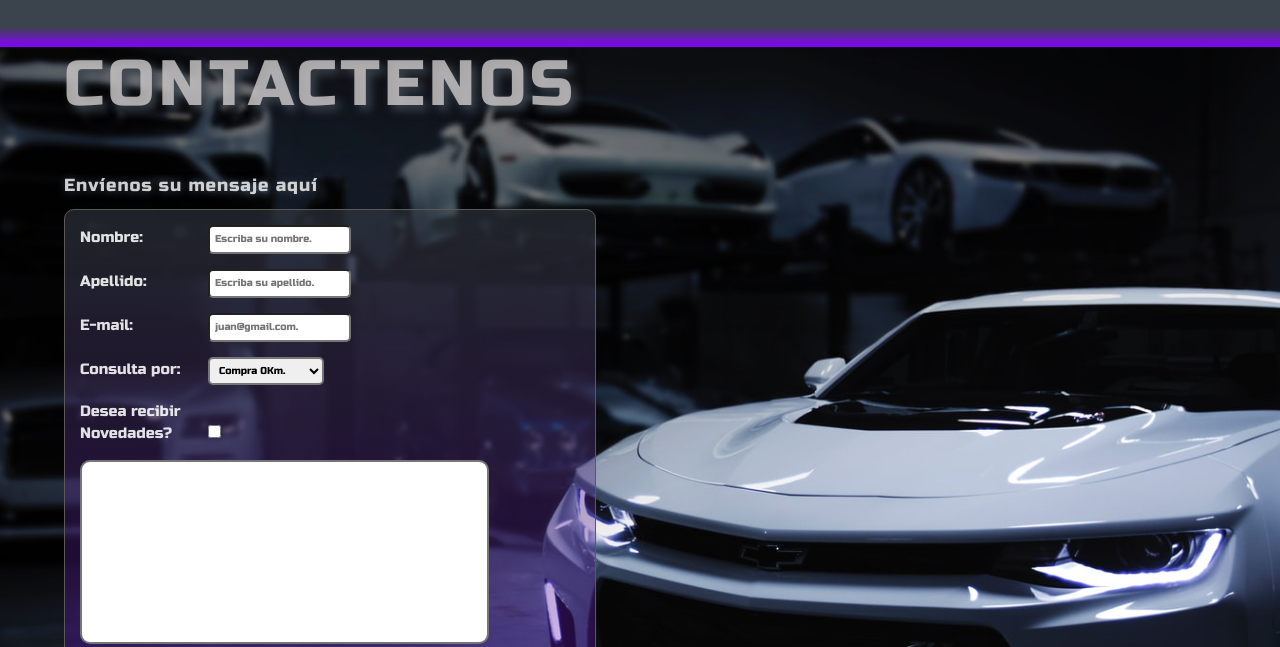
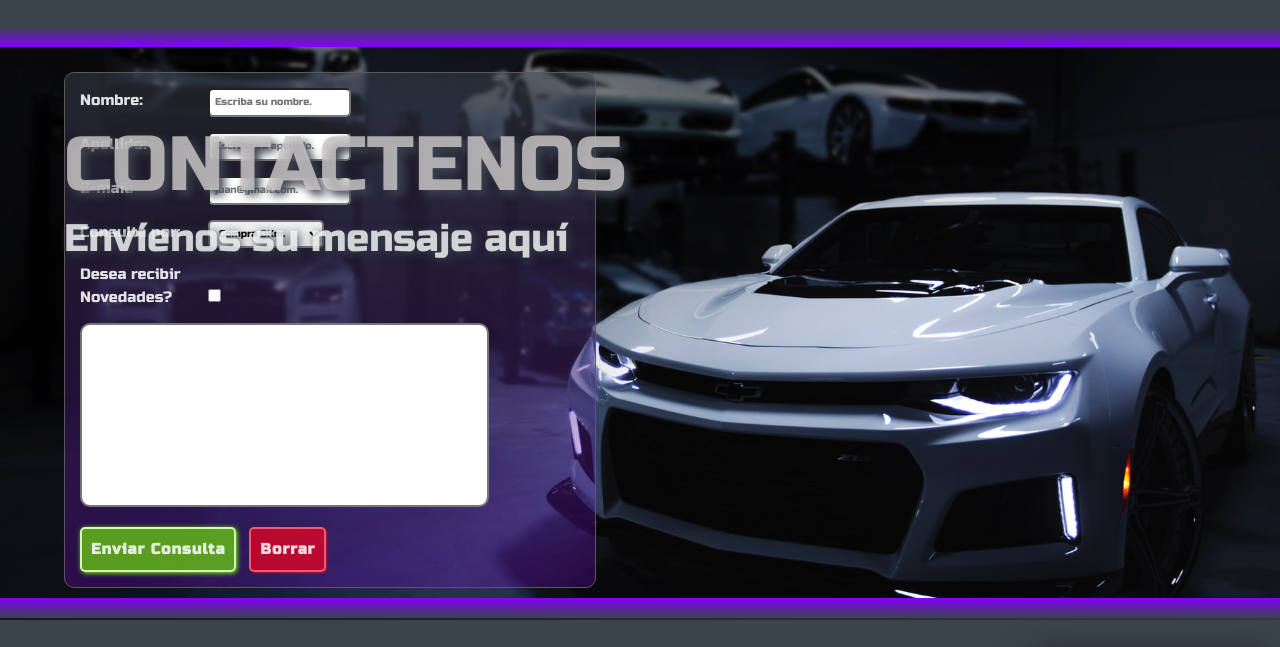
Before and after one commit to octavioadm/DXCar, a plain HTML site: page html/contacto.html in a window 1280 px wide. Shown: the part 81-728 px from the top of the page. Drawn offline with nearby package versions, Linux system fonts and the light colour scheme.

Commit message:
modificaciones en contacto

```diff
--- a/html/contacto.html
+++ b/html/contacto.html
@@ -70,8 +70,10 @@
       <div class="backLineNavbar"></div>
     </header>
     <!-- CUERPO CONTACTO -->
-    <div class="titContacto"><h2>CONTACTENOS</h2></div>
-    <div class="titForm"><h3>Envíenos su mensaje aquí</h3></div>
+    <div class="titContacto">
+      <h2>CONTACTENOS</h2>
+      <h3>Envíenos su mensaje aquí</h3>
+    </div>
     <div class="ContactForm">
       <form action="">
         <label class="ContactForm__label" for="nombre">Nombre: </label>
--- a/sass/styles.scss
+++ b/sass/styles.scss
@@ -307,47 +307,38 @@
 /* TITULO */
 .bodyContacto {
   background-image: url("../img/autoContacto.jpg");
-  background-position: center;
+  background-position: center center;
   background-repeat: no-repeat;
   background-size: cover;
+  background-attachment: fixed;
+  background-color: #000000;
 }
 .titContacto {
-  margin: 10% 30% 0% 5%;
+  position: relative;
+  top: 20rem;
+  margin-left: 5%;
 }
 .titContacto h2 {
   font-family: $fuenteRussoVerdana;
-  font-size: 5vw;
-  letter-spacing: 4px;
+  font-size: 6vw;
   color: #c9c6c6d2;
   text-shadow: 5px 5px 10px $grisBase;
+  animation: 0.7s 0s reverse slideinTitContacto;
+}
+.titContacto h3 {
+  font-family: $fuenteRussoVerdana;
+  font-size: 3vw;
+  color: #f7f7f7d2;
+  text-shadow: 2px 2px 10px $grisBase;
   animation: 0.7s 0s reverse slideinTitContacto;
 }
 /* EFECTO ANIMATION TITULO CONTACTO */
 @keyframes slideinTitContacto {
   from {
-    margin-left: 4%;
-  }
-  to {
-    margin-left: 10%;
-  }
-}
-
-.titForm {
-  font-family: $fuenteRussoVerdana;
-  font-size: 3rem;
-  margin: 4% 0% 1% 5%;
-  letter-spacing: 0.1rem;
-  font-weight: normal;
-  color: #f7f7f7d2;
-  text-shadow: 1px 1px 10px $grisBase;
-  animation: 0.7s 0s reverse slideinTitForm;
-}
-@keyframes slideinTitForm {
-  from {
     margin-left: 5%;
   }
   to {
-    margin-left: -30%;
+    margin-left: -100%;
   }
 }
 /* FORMULARIO - CONTACTO */
```
Also changed, not shown: css/styles.css, 1 other file.
